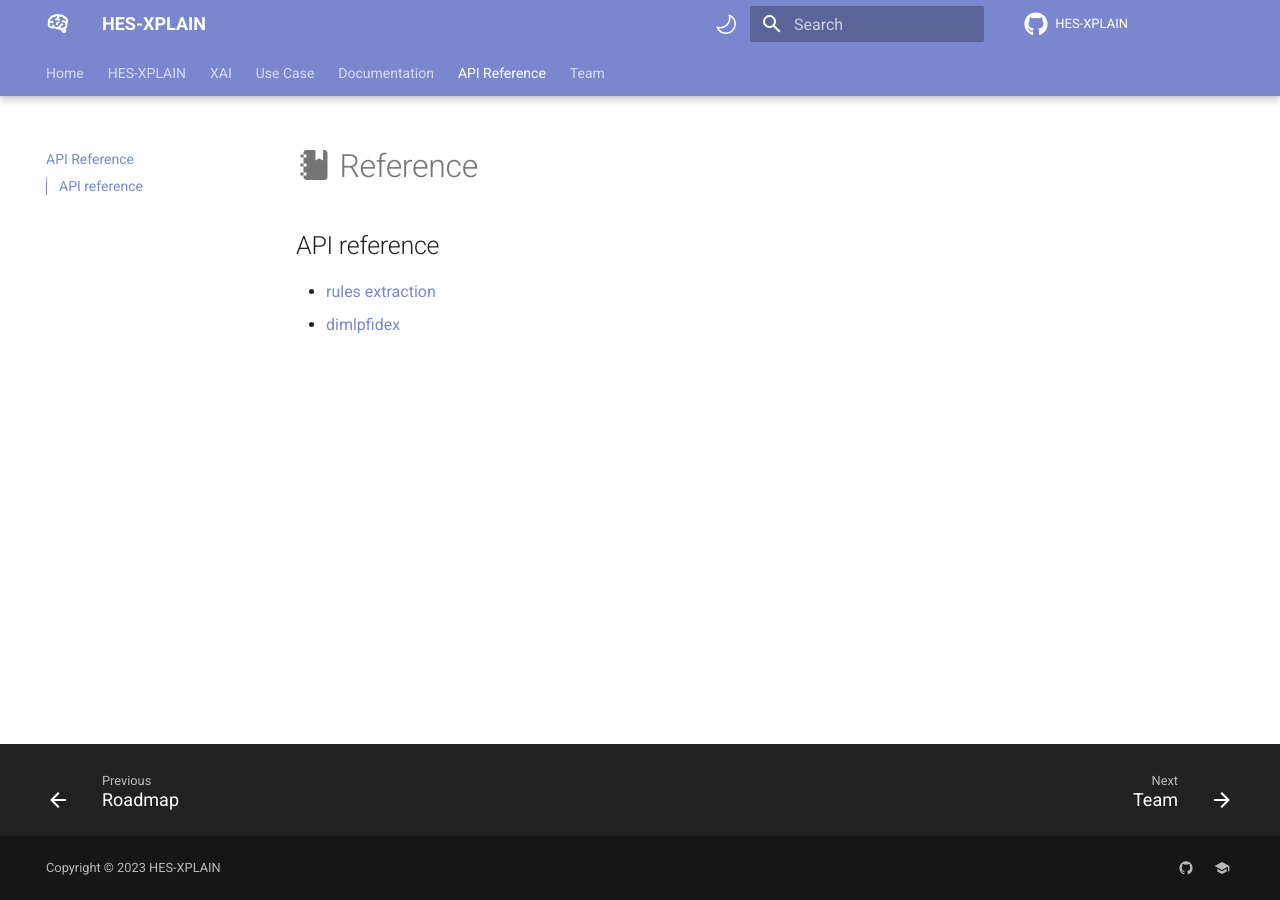
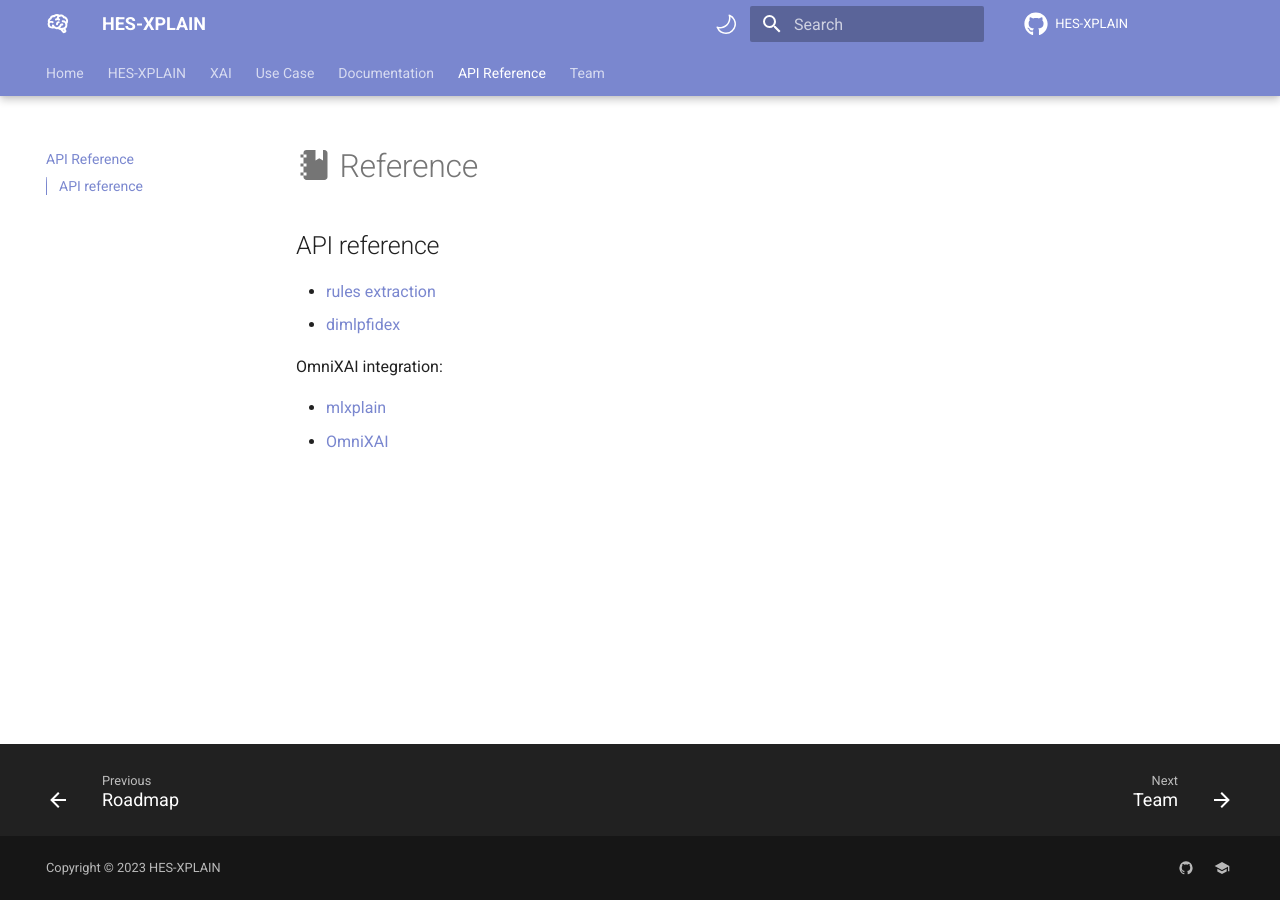
Before and after one commit to HES-XPLAIN/hes-xplain.github.io, an MkDocs documentation site: the page built from docs/reference.md, in a window 1280 px wide. Built offline with MkDocs 1.6.1 and Material for MkDocs 9.7.7, drawn with Linux system fonts in a browser that asks for light colours; comment, search, counter and statistics services are not loaded.

Commit message:
Add OmniXAI and mlxplain reference links (#32)

```diff
--- a/docs/reference.md
+++ b/docs/reference.md
@@ -4,3 +4,8 @@
 
 * [rules extraction](../rules-extraction/)
 * [dimlpfidex](../dimlpfidex/)
+
+OmniXAI integration:
+
+* [mlxplain](../mlxplain)
+* [OmniXAI](https://opensource.salesforce.com/OmniXAI/latest)
```
